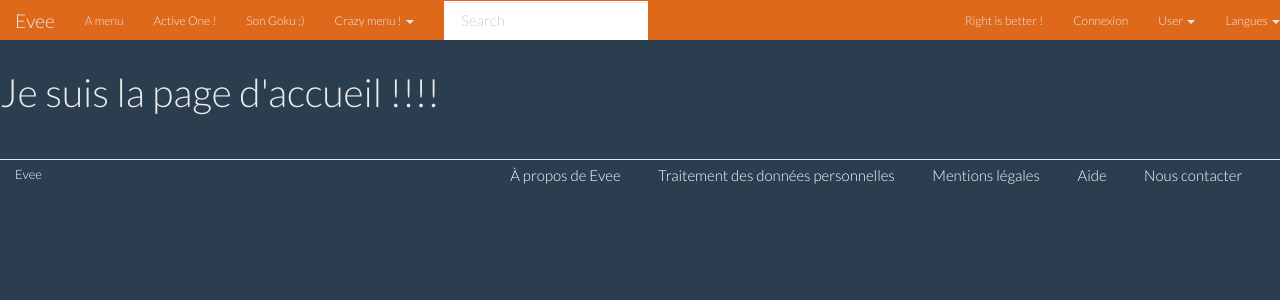
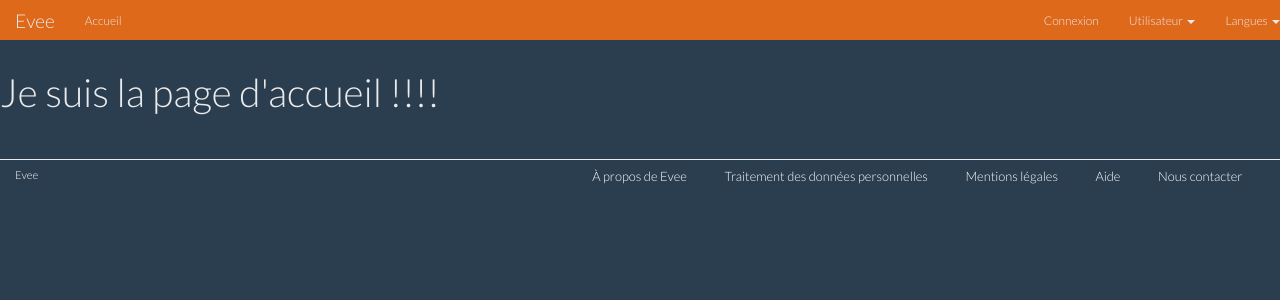
Before and after one commit to RyoSaeba69/Evee, a Node server app: page / in a window 1280 px wide. Shown: the top 300 px of the page. Run offline with Node 20, Linux system fonts and the light colour scheme.

Commit message:
Nav bar + trad + footer

```diff
--- a/public/css/custom.css
+++ b/public/css/custom.css
@@ -9,6 +9,7 @@ footer {
 
 footer a {
     color: #ffffff;
+   font-size: 86%;
 }
 
 footer a:hover {
--- a/public/evee/configs/translations/en_US.js
+++ b/public/evee/configs/translations/en_US.js
@@ -25,7 +25,9 @@ angular.module('evee')
                 CONTACT: 'Contact us',
                 SEND: 'SEND',
                 CONTACT_MAIL: 'Contact us by email',
-                CONTACT_FORM: 'Contact us by online form'
+                CONTACT_FORM: 'Contact us by online form',
+                HOME: 'Home',
+                USER: 'User'
             });
         }
 
--- a/public/evee/configs/translations/fr_FR.js
+++ b/public/evee/configs/translations/fr_FR.js
@@ -25,7 +25,9 @@ angular.module('evee')
                 CONTACT: 'Nous contacter',
                 SEND: 'ENVOYER',
                 CONTACT_MAIL: 'Nous contacter par mail',
-                CONTACT_FORM: 'Nous contacter via le formulaire en ligne'
+                CONTACT_FORM: 'Nous contacter via le formulaire en ligne',
+                HOME: 'Accueil',
+                USER: 'Utilisateur'
             });
 
             $translateProvider.preferredLanguage('fr');
--- a/public/evee/directives/navMenu.js
+++ b/public/evee/directives/navMenu.js
@@ -14,25 +14,19 @@ angular.module('evee')
                     var currentActive = null;
 
                     scope.leftMenus = [
-                        {name: 'A menu', state: 'home'},
-                        {name: 'Active One !', state: 'home'},
-                        {name: 'Son Goku :)', state: 'home'},
-                        {
-                            name: 'Crazy menu ! ',
-                            subMenus: [{name: 'A sub', state: 'home'}, {name: 'subway', state: 'home'}]
-                        }
+                        {name: 'HOME', state: 'home'},
+
                     ];
 
                     scope.rightMenus = [
-                        {name: 'Right is better !', state: 'home'},
                         {
                             name: 'CONNECTION', menuClick: function () {
                             modalConnectionService.open();
                         }
                         },
                         {
-                            name: 'User',
-                            subMenus: [{name: 'Profile', state: 'home'}, {name: 'Hour', state: 'home'}]
+                            name: 'USER',
+                            subMenus: [{name: 'Profil', state: 'home'}, {name: 'Hour', state: 'home'}]
                         },
                         {
                             name: 'LANGUAGES',
--- a/public/evee/templates/eveeFooter.html
+++ b/public/evee/templates/eveeFooter.html
@@ -1,7 +1,7 @@
 <footer class="footer">
     <div class="col-sm-12 footer-div">
         <small>
-            <a href="http://www.evee.xyz/">Evee</a>
+            <a href="http://www.evee.xyz/">Evee </a>
         </small>
         <nav>
             <ul>
--- a/public/evee/templates/navMenu.html
+++ b/public/evee/templates/navMenu.html
@@ -33,9 +33,7 @@
 
             </li>
         </ul>
-        <form class="navbar-form navbar-left">
-            <input type="text" class="form-control col-lg-8" placeholder="Search">
-        </form>
+
         <ul class="nav navbar-nav navbar-right">
             <li ng-repeat="menu in rightMenus" ng-class="{active: menu.isActive, dropdown: menu.subMenus}"
                 ng-click="setActive(menu)">
```
